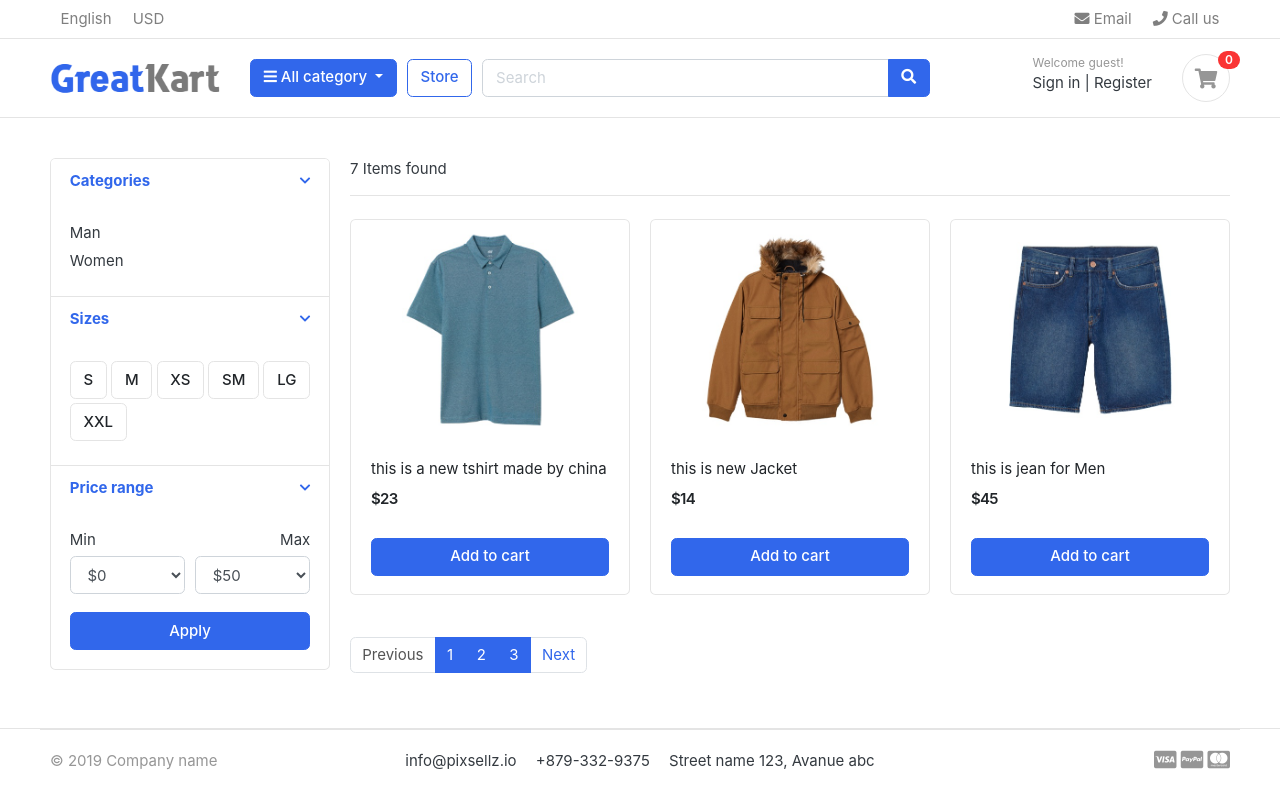
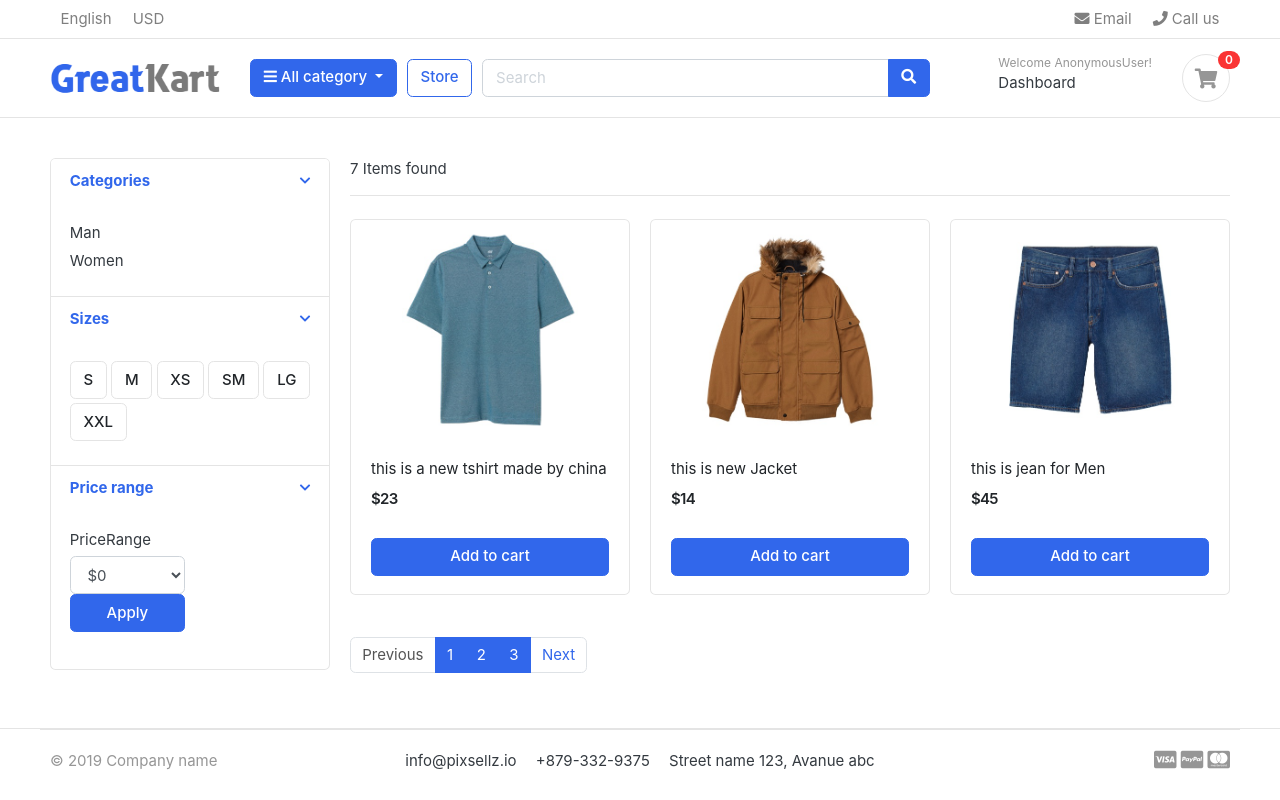
Before and after one commit to sepehr9877/MainDjangoProject, a Django app: page /Search/ in a window 1280 px wide. Run offline with Django 4.2, Linux system fonts and the light colour scheme; data comes from the database, SQL or seed files in the repository; both versions use the stored data as it was after the commit; some libraries are stand-ins or nearby versions; some web fonts are replaced.

Commit message:
working on filtering Queries

```diff
--- /dev/null
+++ b/DjangoProject/context_processors.py
@@ -0,0 +1,11 @@
+from django.db.models import Count
+
+from Order.models import OrderDetail
+
+
+def orderusercount(request):
+    userid = request.user.id
+    orderscount = OrderDetail.objects.filter(orderdetail__UserOder__user_id=userid,
+                                             orderdetail__transaction=False).aggregate(
+        userordercount=Count('productorder'))
+    return dict(count=orderscount['userordercount'])
--- a/DjangoProject/settings.py
+++ b/DjangoProject/settings.py
@@ -75,7 +75,8 @@
                 'Categories.context_processors.CategoriesItem',
                 'Comments.context_processors.passform',
                 'Comments.context_processors.pass_all_comments',
-                'Product.context_processors.populare_product'
+                'Product.context_processors.populare_product',
+                'DjangoProject.context_processors.orderusercount'
 
 
             ],
--- a/Product/urls.py
+++ b/Product/urls.py
@@ -1,8 +1,10 @@
 from django.urls import path
-from .views import searchview,CategorySearch,ProductDetailView,Filtering,filter
+from .views import searchview,CategorySearch,ProductDetailView,Filtering,SearchBySize,AssignQuerytoSearch
 urlpatterns=[
     path('Search/',searchview.as_view(),name="Search"),
     path('Category/<slug:CategoryName>',CategorySearch.as_view(),name="CategorySearch"),
     path('ProductDetail/<int:ID>',ProductDetailView.as_view(),name="ProductDetailView"),
-    path("Filtering/",Filtering.as_view())
+    path("Filtering/",Filtering.as_view()),
+    path('SearchBySize/',SearchBySize.as_view()),
+    path('AssignQuerytoSearch/',AssignQuerytoSearch)
 ]
--- a/Product/views.py
+++ b/Product/views.py
@@ -1,3 +1,4 @@
+import json
 from json import dumps
 
 from django.core.paginator import Paginator
@@ -14,7 +15,10 @@
     template_name = 'SearchResult/SearchResult.html'
     paginate_by = 3
     count=None
+    SearchFilter=None
     def get_queryset(self):
+        if( self.SearchFilter):
+            return self.SearchFilter
         name=self.request.GET.get('q')
 
         if name is None:
@@ -112,11 +116,26 @@
 
 
 
-def filter(request):
-    print("request")
-    print(request.GET.get('color'))
-
-    data = {
-        'is_present': True
-    }
-    return JsonResponse(data)
+class SearchBySize(DetailView):
+    def get(self, request, *args, **kwargs):
+        pricerange=self.request.GET.get('max_price')
+        size=self.request.GET.get('size')
+        userid=self.request.user.id
+        print(size,pricerange)
+        selected_product=ProductDetail.objects.filter(Pro_size__SizeRate=size,Pro_Detail__price__lte=pricerange).values_list('id')
+        selected_product=list(selected_product)
+        selected_product=dumps(selected_product)
+        data={
+            "selected_products":selected_product
+        }
+        return JsonResponse(data,safe=False)
+def AssignQuerytoSearch(request):
+    ProductsIDList=request.GET.get('ProductsList')
+    print("ProductsId")
+    print(json.load(ProductsIDList))
+    listQuerySet=[]
+    for item in ProductsIDList:
+        for id in item:
+            listQuerySet.append(ProductDetail.objects.get(id=id))
+    listQuerySet=searchview.SearchFilter
+    redirect("/Search")
--- a/templates/SearchResult/SearchResult.html
+++ b/templates/SearchResult/SearchResult.html
@@ -39,7 +39,7 @@
                 {% for size in SizeRates %}
 			  <label class="checkbox-btn">
 			    <input type="checkbox">
-			    <span class="btn btn-light"> {{ size}} </span>
+			    <span onclick="ChangeSize('{{ size }}')" title="{{ size }}" class="btn btn-light"> {{ size}} </span>
 			  </label>
                 {% endfor %}
 		</div><!-- card-body.// -->
@@ -58,9 +58,9 @@
 
 				<div class="form-row">
 				<div class="form-group col-md-6">
-				  <label>Min</label>
+				  <label>PriceRange</label>
 				  <!-- <input class="form-control" placeholder="$0" type="number"> -->
-				  	<select class="mr-2 form-control">
+				  	<select onchange="SelectMaxValue()" id="MaxPriceSelect" class="mr-2 form-control">
 						<option value="0">$0</option>
 						<option value="50">$50</option>
 						<option value="100">$100</option>
@@ -69,21 +69,7 @@
 						<option value="500">$500</option>
 						<option value="1000">$1000</option>
 					</select>
-				</div>
-				<div class="form-group text-right col-md-6">
-				  <label>Max</label>
-				  	<select class="mr-2 form-control">
-						<option value="50">$50</option>
-						<option value="100">$100</option>
-						<option value="150">$150</option>
-						<option value="200">$200</option>
-						<option value="500">$500</option>
-						<option value="1000">$1000</option>
-						<option value="2000">$2000+</option>
-					</select>
-				</div>
-				</div> <!-- form-row.// -->
-				<button class="btn btn-block btn-primary">Apply</button>
+				<button onclick="ApplyButton()" class="btn btn-block btn-primary">Apply</button>
 			</div><!-- card-body.// -->
 		</div>
 	</article> <!-- filter-group .// -->
@@ -148,4 +134,59 @@
 
 </div> <!-- container .//  -->
 </section>
+<script>
+var globalsize;
+var maxprice;
+function ChangeSize(size){
+    console.log(size)
+    globalsize=size;
+}
+
+function SelectMaxValue(){
+    var maxpiceEl=document.getElementById('MaxPriceSelect')
+    maxprice=maxpiceEl.options[maxpiceEl.selectedIndex].value
+}
+function ApplyButton(){
+    console.log(globalsize)
+    if(globalsize==null){
+        alert("Please Choose Size")
+    }
+    else {
+        console.log(maxprice)
+        $.ajax(
+            {
+                url:"/SearchBySize/",
+                data:{
+                    size:globalsize,
+                    max_price:maxprice,
+                },
+                success(response){
+                    if(response.selected_products){
+                        var selectedproducts=JSON.parse(response.selected_products)
+                        callingSearchPage(selectedproducts)
+                    }
+                }
+            }
+        )
+    }
+}
+function callingSearchPage(ProductsId){
+    var productsId=[]
+    console.log("prrr")
+    console.log(ProductsId)
+    for(item in ProductsId){
+        productsId.push(ProductsId[item])
+    }
+    console.log(productsId)
+    $.ajax(
+        {
+            url: "/AssignQuerytoSearch/",
+            data:{
+                ProductsList:JSON.stringify({"productsId":productsId})
+            }
+        }
+    )
+
+}
+</script>
 {% endblock %}
--- a/templates/header/Header.html
+++ b/templates/header/Header.html
@@ -44,7 +44,7 @@
 			</div>
 		</div>  <!-- category-wrap.// -->
 	</div> <!-- col.// -->
-	<a href="./store.html" class="btn btn-outline-primary">Store</a>
+	<a href="/" class="btn btn-outline-primary">Store</a>
 	<div class="col-lg  col-md-6 col-sm-12 col">
 		<form action="/Search" method="get" class="search">
 			<div class="input-group w-100">
@@ -60,16 +60,25 @@
 	</div> <!-- col.// -->
 	<div class="col-lg-3 col-sm-6 col-8 order-2 order-lg-3">
 				<div class="d-flex justify-content-end mb-3 mb-lg-0">
+                    {% if user %}
 					<div class="widget-header">
-						<small class="title text-muted">Welcome guest!</small>
+						<small class="title text-muted">Welcome {{ user }}!</small>
 						<div>
-							<a href="./signin.html">Sign in</a> <span class="dark-transp"> | </span>
-							<a href="./register.html"> Register</a>
+							<a href="/Dashboard"> Dashboard</a>
 						</div>
 					</div>
-					<a href="./cart.html" class="widget-header pl-3 ml-3">
+                    {% else %}
+                    <div class="widget-header">
+						<small class="title text-muted">Welcome Guest!</small>
+						<div>
+							<a href="/loginPage">Sign in</a> <span class="dark-transp"> | </span>
+							<a href="/Registration"> Register</a>
+						</div>
+					</div>
+                    {% endif %}
+					<a href="/CartPage" class="widget-header pl-3 ml-3">
 						<div class="icon icon-sm rounded-circle border"><i class="fa fa-shopping-cart"></i></div>
-						<span class="badge badge-pill badge-danger notify">0</span>
+						<span class="badge badge-pill badge-danger notify">{{ count }}</span>
 					</a>
 				</div> <!-- widgets-wrap.// -->
 			</div> <!-- col.// -->
```
Also changed, not shown: DjangoProject/views.py (+9 -1 lines), db.sqlite3.
